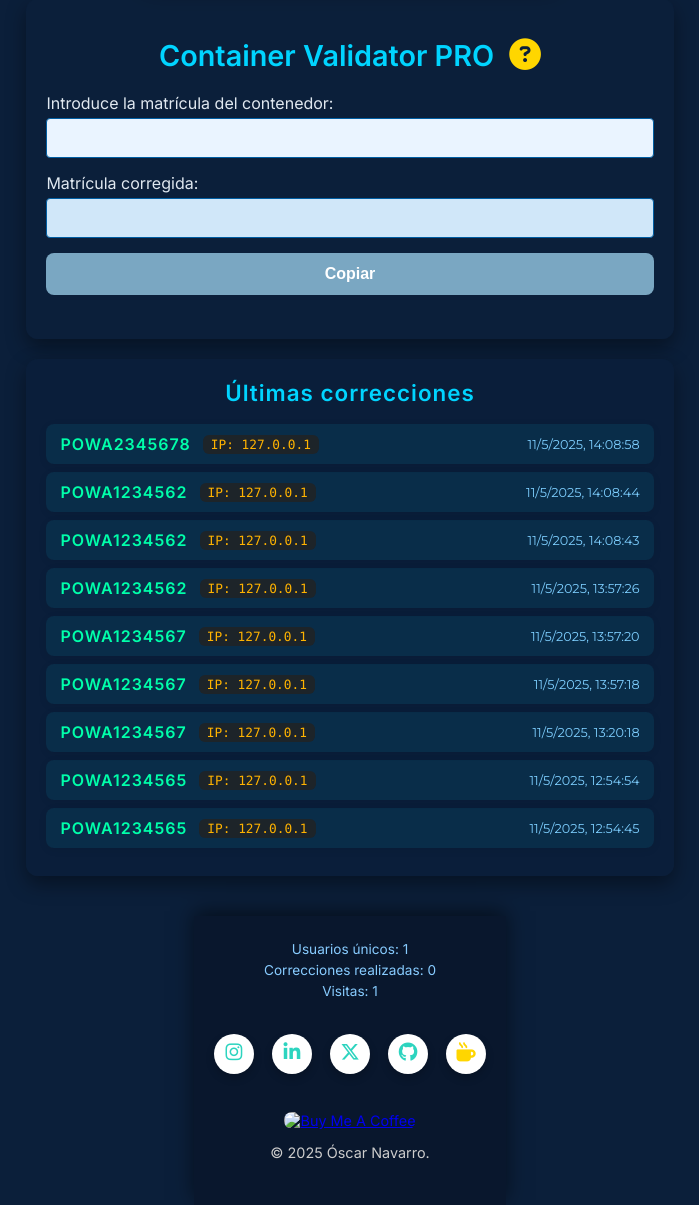
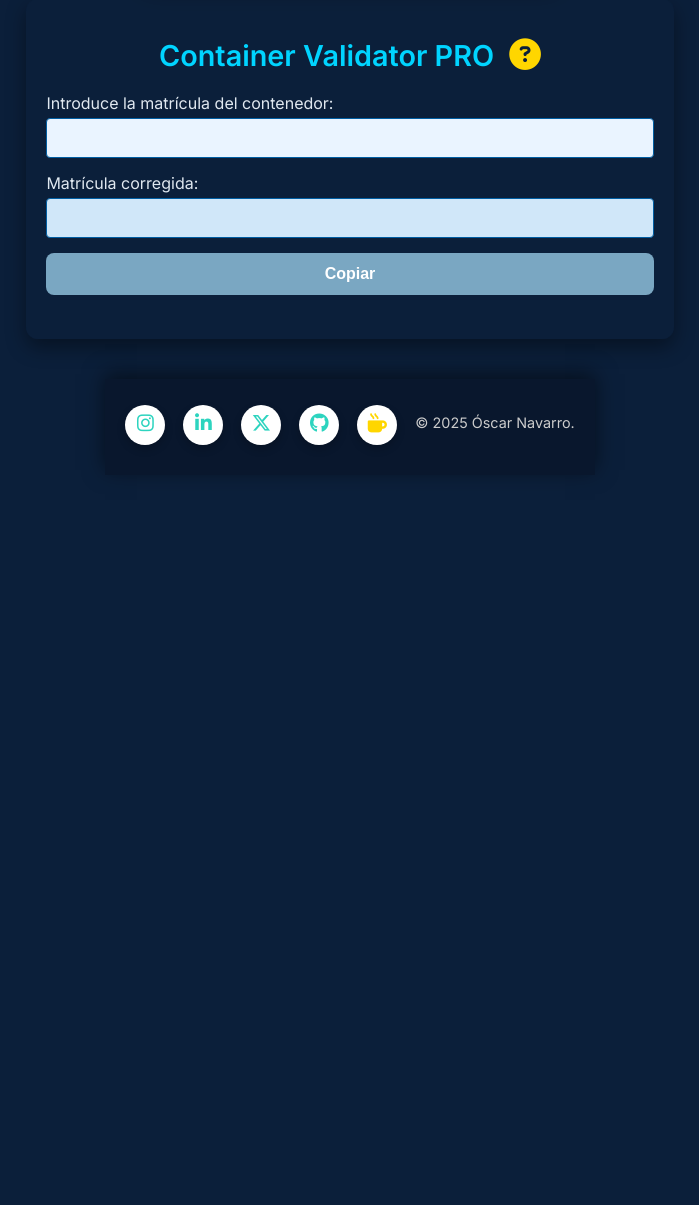
Before and after one commit to iKuneSocom/corrector_mat_teu, a Flask app: page / in a window 1280 px wide. Shown: the part 223-1428 px from the top of the page, without its empty margins (290-989 px from the left). After the commit the page ends 698 px from the top, so only its background shows below. Run offline with Flask 2, Linux system fonts and the light colour scheme; data comes from the database, SQL or seed files in the repository; both versions use the stored data as it was after the commit.

Commit message:
Ajustes en stats_db.html y script.js

```diff
--- a/static/script.js
+++ b/static/script.js
@@ -38,23 +38,6 @@ document.addEventListener('DOMContentLoaded', () => {
   copyButton.addEventListener('click', () => {
     correctedNumberInput.select();
     document.execCommand('copy');
-
-    const horaLocal = new Date().toLocaleString();
-
-    fetch('/guardar', {
-      method: 'POST',
-      headers: { 'Content-Type': 'application/json' },
-      body: JSON.stringify({
-        corregida: correctedNumberInput.value,
-        hora_local: horaLocal
-      })
-    })
-    .then(res => res.json())
-    .then(data => {
-      updateHistoryList(data.last_corrections, data.ip_cliente);
-    })
-    .catch(err => console.error('Error al guardar:', err));
-
     copyButton.textContent = "¡Copiado!";
     copyButton.style.background = "#00ffaa";
     setTimeout(() => {
@@ -66,14 +49,21 @@ document.addEventListener('DOMContentLoaded', () => {
   function updateHistoryList(last_corrections, ip_cliente) {
     historyList.innerHTML = '';
     last_corrections.forEach(item => {
-      const li = document.createElement('li');
-      li.className = 'hist-item';
-      li.innerHTML = `
-        <span class="hist-mat">${item.corregida}</span>
-        <span class="hist-ip${item.ip === ip_cliente ? ' tu' : ''}">${item.ip}${item.ip === ip_cliente ? ' (tú)' : ''}</span>
-        <span class="hist-hora">${item.hora_local}</span>
+      const tr = document.createElement('tr');
+      tr.innerHTML = `
+        <td>
+            ${item.matricula}
+            <button onclick="copiarMatricula('${item.matricula}')">Copiar</button>
+        </td>
+        <td>${item.ip}</td>
+        <td>${item.fecha}</td>
       `;
-      historyList.appendChild(li);
+      historyList.appendChild(tr);
     });
   }
+
+  function copiarMatricula(matricula) {
+    navigator.clipboard.writeText(matricula);
+    // Puedes mostrar un aviso visual si quieres
+  }
 });
--- a/templates/index.html
+++ b/templates/index.html
@@ -280,51 +280,6 @@
             box-shadow: 0 2px 8px rgba(0,0,0,0.07);
             animation: fadeInUp 0.5s;
         }
-        @keyframes fadeInUp {
-            from { opacity: 0; transform: translateY(20px);}
-            to { opacity: 1; transform: translateY(0);}
-        }
-        .hist-mat {
-            color: #00ffaa;
-            font-weight: bold;
-            letter-spacing: 1px;
-        }
-        .hist-ip {
-            color: #ffb300;
-            font-family: 'Consolas', 'Menlo', monospace;
-            font-size: 0.95em;
-            background: #222c;
-            padding: 2px 8px;
-            border-radius: 6px;
-        }
-        .hist-ip.tu {
-            background: #00ffaa;
-            color: #0b1f3a;
-            font-weight: bold;
-        }
-        .hist-hora {
-            color: #7ecfff;
-            font-size: 0.95em;
-            font-family: 'Montserrat', 'Inter', sans-serif;
-            margin-left: auto;
-        }
-
-        .hist-ip,
-        .hist-hora {
-            font-size: 0.8em;
-        }
-
-        /* Centrado y color igual que h1 para el título del historial */
-        #historyTitle {
-            text-align: center;
-            color: #00d4ff;      /* Igual que h1 */
-            font-size: 1.4rem;   /* Igual que h1 */
-            margin-bottom: 18px;
-            margin-top: 0;
-            font-family: inherit;
-            font-weight: bold;
-            letter-spacing: 1px;
-        }
 
         @media (max-width: 600px) {
             .main-container, .footer-container {
@@ -379,10 +334,6 @@
 
         <button id="copyButton" disabled title="Copia la matrícula corregida al portapapeles">Copiar</button>
     </div>
-    <div class="main-container" id="historyContainer">
-        <h2 id="historyTitle">Últimas correcciones</h2>
-        <ul id="historyList"></ul>
-    </div>
     <div id="help-modal" style="display:none; position:fixed; top:0; left:0; width:100vw; height:100vh; background:rgba(0,0,0,0.45); z-index:999; align-items:center; justify-content:center;">
       <div style="background:#fff; color:#222; border-radius:12px; padding:24px 18px; max-width:340px; margin:auto; box-shadow:0 8px 32px #0008; text-align:center; position:relative;">
         <button onclick="document.getElementById('help-modal').style.display='none'" style="position:absolute;top:8px;right:12px;background:none;border:none;font-size:1.3em;cursor:pointer;">&times;</button>
@@ -395,14 +346,6 @@
     </div>
     <footer>
         <div class="footer-container">
-            <!-- Sección de estadísticas -->
-            <div class="footer-section stats">
-                <p>Usuarios únicos: <span id="userCount">Cargando...</span></p>
-                <p>Correcciones realizadas: <span id="correctionsCount">Cargando...</span></p>
-                <p>Visitas: <span id="visitCounter">Cargando...</span></p>
-            </div>
-
-            <!-- Sección de enlaces sociales -->
             <div class="footer-section social-links">
                 <a href="https://www.instagram.com/ikune/" target="_blank" class="icon social-btn">
                     <i class="fa-brands fa-instagram"></i>
@@ -419,31 +362,14 @@
                 <a href="https://www.buymeacoffee.com/ikunedev" target="_blank" class="icon social-btn" title="Buy Me A Coffee">
                     <i class="fa-solid fa-mug-hot" style="color:#FFD600;"></i>
                 </a>
-            </div>
-
-            <!-- Sección de derechos de autor -->
-            <div class="footer-section copyright">
-                <a href="https://www.buymeacoffee.com/ikunedev" target="_blank">
-                    <img src="https://img.buymeacoffee.com/button-api/?text=Buy%20me%20a%20coffee&emoji=☕&slug=ikunedev&button_colour=5F7FFF&font_colour=ffffff&font_family=Bree&outline_colour=000000&coffee_colour=FFDD00" alt="Buy Me A Coffee" style="height: 40px; border-radius: 8px; margin-top: 8px;">
-                </a>
                 <p>© 2025 Óscar Navarro.</p>
             </div>
         </div>
     </footer>
     <script>
-        // Estadísticas del footer
-        async function loadStats() {
-            try {
-                const res = await fetch('/api/stats');
-                const data = await res.json();
-                document.getElementById('userCount').textContent = data.users;
-                document.getElementById('correctionsCount').textContent = data.corrections;
-                document.getElementById('visitCounter').textContent = data.visits;
-            } catch (e) {
-                console.error("No se pudo cargar la API de estadísticas");
-            }
-        }
-        document.addEventListener('DOMContentLoaded', loadStats);
+        document.getElementById('help-icon').onclick = function() {
+            document.getElementById('help-modal').style.display = 'flex';
+        };
     </script>
     <script>
         // Ajustar ancho del formulario según el logo
@@ -462,35 +388,6 @@
             }
         });
     </script>
-    <script>
-        // Cargar historial de correcciones
-        async function loadHistory() {
-            try {
-                const res = await fetch('/api/historial');
-                const data = await res.json();
-                const list = document.getElementById('historyList');
-                list.innerHTML = '';
-                data.forEach(item => {
-                    const li = document.createElement('li');
-                    li.className = 'hist-item';
-                    li.innerHTML = `
-                        <span class="hist-mat">${item.matricula}</span>
-                        <span class="hist-ip">IP: ${item.ip}</span>
-                        <span class="hist-hora">${item.fecha}</span>
-                    `;
-                    list.appendChild(li);
-                });
-            } catch (e) {
-                // Puedes mostrar un mensaje de error si lo deseas
-            }
-        }
-        document.addEventListener('DOMContentLoaded', loadHistory);
-    </script>
-    <script>
-        document.getElementById('help-icon').onclick = function() {
-            document.getElementById('help-modal').style.display = 'flex';
-        };
-    </script>
     <script src="{{ url_for('static', filename='script.js') }}"></script>
 </body>
 
```
Also changed, not shown: templates/stats_db.html (+11 -1 lines), stats.db, 1 other file.
